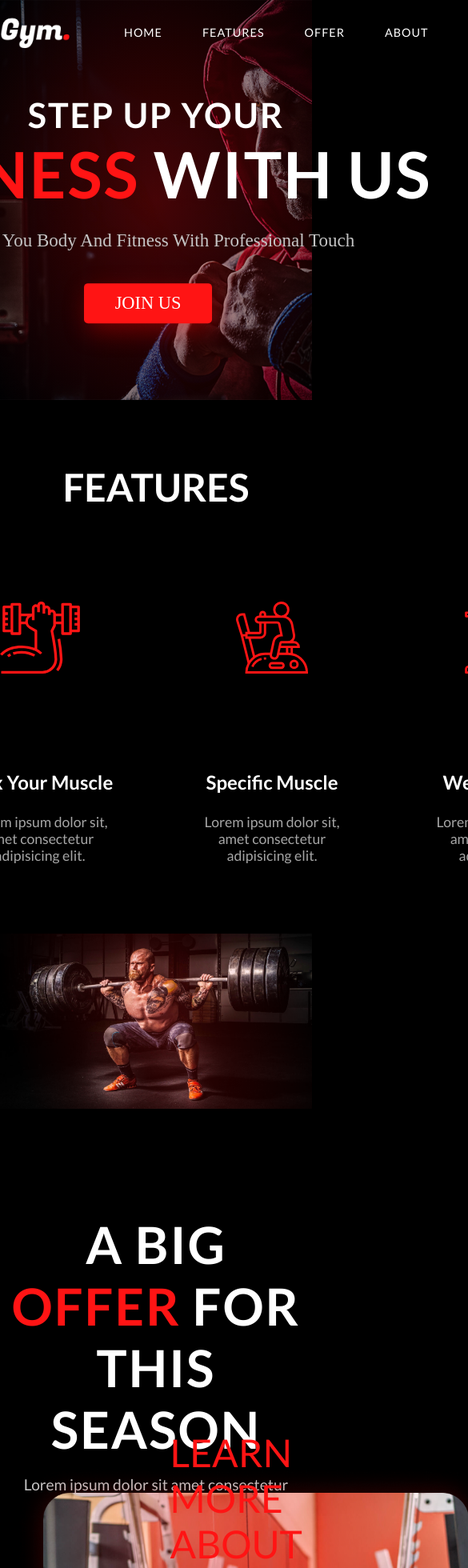
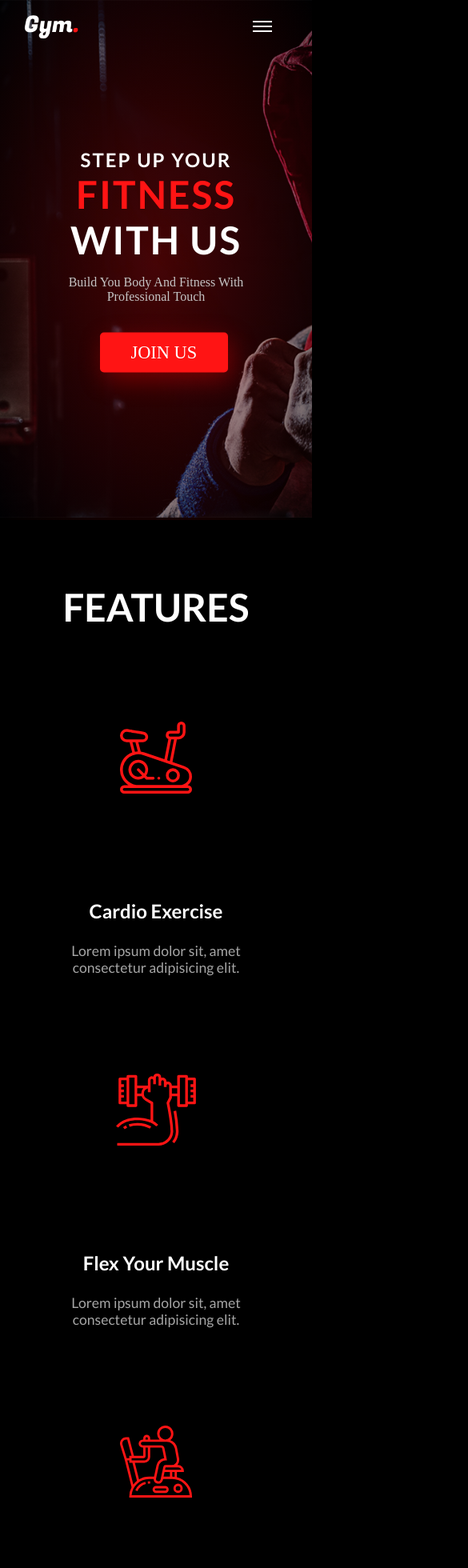
Before and after one commit to ecpieritz/gay-spa, a React (Create React App) app: page / in a window 390 px wide. Shown: the top 1960 px of the page at 80% size, 585 px wide, since content can reach past the window. Built offline with nearby package versions, Linux system fonts and the light colour scheme.

Commit message:
Added Responsive CSS

```diff
--- a/src/index.css
+++ b/src/index.css
@@ -496,3 +496,290 @@
   width: 40px;
 }
 /* END Footer */
+
+/* START Responsible */
+@media(max-width:1190px) {
+  #main {
+    background-size: 1150px !important;
+  }
+
+  .name {
+    left: 50%;
+    top: 50%;
+    transform: translate(-50%, -50%);
+    text-align: center;
+  }
+
+  .name h2 {
+    font-size: 1.5rem;
+  }
+
+  .name h1 {
+    font-size: 3rem;
+  }
+
+  .name .details {
+    font-size: 1rem;
+  }
+
+  .pr-heading {
+    text-align: center;
+  }
+
+  .pr-heading h2 {
+    font-size: 1.5rem;
+  }
+
+  .pr-heading h1 {
+    font-size: 3rem;
+  }
+
+  .pr-heading .details {
+    font-size: 1rem;
+  }
+
+  .about-image img {
+    height: 400px;
+  }
+
+  #features {
+    height: auto;
+  }
+
+  .a-container {
+    flex-wrap: wrap;
+  }
+
+  .a-box {
+    flex-grow: 1;
+  }
+
+  .a-b-img img {
+    object-fit: contain;
+  }
+
+
+
+}
+
+@media(max-width:970px) {
+  #main {
+    height: 650px;
+  }
+
+  .name {
+    left: 50%;
+    top: 50%;
+    transform: translate(-50%, -50%);
+  }
+
+  .pr-heading {
+    margin-top: -40px;
+  }
+
+  .pr-heading .pr-btns .pr-btn {
+    margin: 20px auto;
+  }
+
+  .pr-heading h1{
+    margin-top: -40px;
+  }
+
+  .about-image {
+    display: none;
+  }
+
+  .header-btn {
+    margin-left: 20%;
+    margin-top: 20px;
+  }
+
+  .pr-btn {
+    margin-left: 20%;
+    margin-top: 20px;
+  }
+
+  #about {
+    justify-content: center;
+    padding-top: 0px;
+    text-align: center;
+
+    margin-top: 0px;
+  }
+
+  .about-text {
+    width: 90%;
+  }
+
+  .about-text h1 {
+    font-size: 4rem;
+  }
+
+  .about-text p {
+    width: 100%;
+  }
+
+  #features {
+    margin-bottom: 100px;
+  }
+}
+
+@media(max-width:600px) {
+  .name {
+    width: 60%;
+  }
+
+  .pr-heading {
+    width: 100%;
+  }
+
+  #footer{
+    padding: 20px 20px;
+  }
+
+  .ft-socials a{
+    margin-right: 15px;
+  }
+
+  .ft-socials a img{
+    width: 35px;
+  }
+}
+
+@media(max-width:1100px) {
+  .menu-icon {
+    display: block;
+  }
+
+  nav {
+    justify-content: space-between;
+    height: 65px;
+    padding: 0px 30px;
+  }
+
+  .logo img {
+    width: 70px;
+  }
+
+  .header-btns {
+    margin: 0;
+  }
+
+  .pr-btns {
+    margin: 0;
+  }
+
+  .menu {
+    display: none;
+    position: absolute;
+    top: 65px;
+    left: 0px;
+    background-color: #000000;
+    border-bottom: 4px solid #FF1414;
+    width: 100%;
+    padding: 0px;
+    margin: 0px;
+  }
+
+  .menu li {
+    width: 100%;
+  }
+
+  nav .menu li a {
+    width: 100%;
+    height: 40px;
+    justify-content: center;
+    align-items: center;
+    margin: 0px;
+    padding: 25px;
+    border: 1px solid rgba(38, 38, 38, 0.03);
+  }
+
+  nav .menu-icon {
+    cursor: pointer;
+    float: right;
+    padding: 28px 20px;
+    position: relative;
+    user-select: none;
+  }
+
+  nav .menu-icon .nav-icon {
+    background-color: #ffffff;
+    display: block;
+    height: 2px;
+    position: relative;
+    transition: background 0.2s ease-out;
+    width: 24px;
+  }
+
+  nav .menu-icon .nav-icon:before,
+  nav .menu-icon .nav-icon:after {
+    background: rgb(255, 255, 255);
+    content: '';
+    display: block;
+    height: 100%;
+    position: absolute;
+    transition: all ease-out 0.2s;
+    width: 100%;
+  }
+
+  nav .menu-icon .nav-icon:before {
+    top: 6px;
+  }
+
+  nav .menu-icon .nav-icon:after {
+    top: -6px;
+  }
+
+  nav .menu-btn:checked~.menu-icon .nav-icon {
+    background: transparent;
+  }
+
+  nav .menu-btn:checked~.menu-icon .nav-icon:before {
+    transform: rotate(-45deg);
+    top: 0;
+  }
+
+  nav .menu-btn:checked~.menu-icon .nav-icon:after {
+    transform: rotate(45deg);
+    top: 0;
+  }
+
+  nav .menu-btn {
+    display: none;
+  }
+
+  nav .menu-btn:checked~.menu {
+    display: block;
+  }
+}
+
+@media(max-width:410px) {
+  .a-box {
+    width: 100%;
+    height: 400px;
+  }
+
+  .pr-heading h1{
+    margin-top: -80px;
+  }
+
+  #footer{
+    flex-direction: column;
+    text-align: center;
+  }
+
+  .ft-socials a:not(:last-child){
+    margin-right: 10px;
+  }
+
+  .ft-socials a:last-child{
+    margin-right: 0;
+  }
+
+  .ft-with-love{
+    margin-top: 10px;
+  }
+}
+
+/* END Responsible */
```
